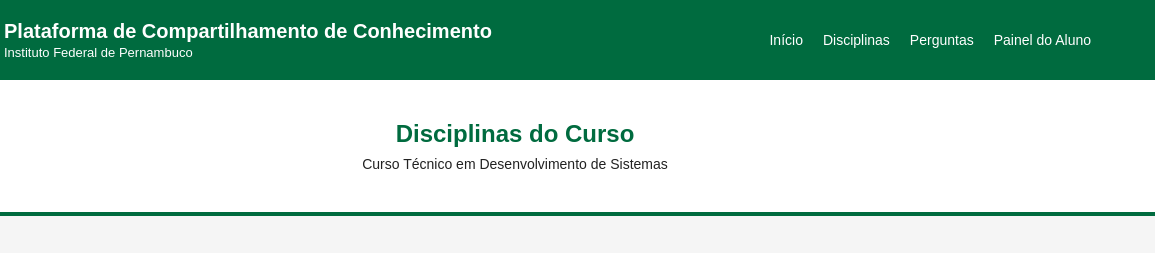
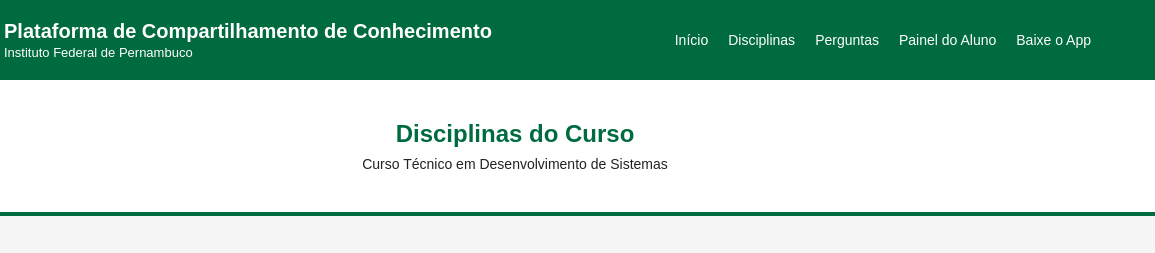
Before and after one commit to jonnaspedro/PCCA-Plataforma-Oficial, a plain HTML site: page disciplinas.html in a window 1280 px wide. Shown: the top 253 px of the page, 125-1280 px from the left. Drawn offline with Linux system fonts and the light colour scheme.

Commit message:
Add link to download the app in disciplinas.html

```diff
--- a/disciplinas.html
+++ b/disciplinas.html
@@ -70,6 +70,7 @@
             <a href="disciplinas.html">Disciplinas</a>
             <a href="perguntas.html">Perguntas</a>
             <a href="painel.html">Painel do Aluno</a>
+            <a href="app.html">Baixe o App</a>
         </nav>
     </div>
 </header>
```
